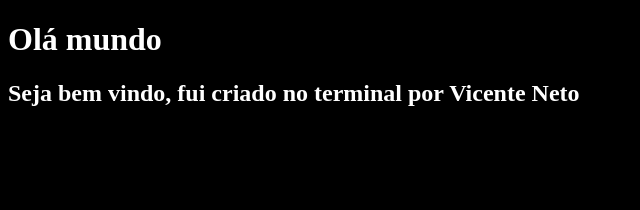
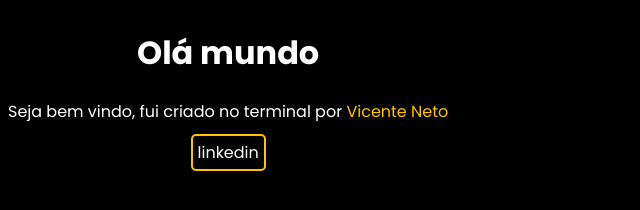
Before and after one commit to VicenteNeto21/curso_git, a plain HTML site: page index.html in a window 1280 px wide. Shown: the whole page, without its empty margins (0-640 px from the left). Drawn offline with Linux system fonts and the light colour scheme.

Commit message:
adicionado a fonte poppins e aprendedo a trabalhar com o vim

```diff
--- a/index.html
+++ b/index.html
@@ -2,12 +2,37 @@
 <html lang="pt-BR">
 
 <head>
-	<title>Curso de Git - Testando Comandos</title>
-	<meta charset="utf-8" />
+	<title>Curso de Git - Conhecendo os principais comandos</title>
+	<meta charset="utf-8"/>
+	<!--Adicionado a fonte do google-->
+		<link rel="preconnect" href="https://fonts.googleapis.com">
+		<link rel="preconnect" href="https://fonts.gstatic.com" crossorigin>
+		<link href="https://fonts.googleapis.com/css2?family=Poppins:ital,wght@0,100;0,200;0,300;0,400;0,500;0,600;0,700;0,800;0,900;1,100;1,200;1,300;1,400;1,500;1,600;1,700;1,800;1,900&display=swap" rel="stylesheet">
+	<!--Fim de adicionar fonte-->
 	<style>
 		body{
-		background: black;
-		color: white;
+			font-family: "Poppins", sans-serif;
+			background: black;
+			color: white;
+			height: 100vh;
+			display: flex;
+			text-align: center;
+		}
+		a{
+			border: 2px solid #FFC300;
+			border-radius: 5px;
+			padding: 5px;
+			color: white;
+			text-decoration: none;
+		}
+
+		a:hover{
+			color: #DAF7A6;
+		}
+
+		span{
+			color: #FFC300;
+			font: bold;
 		}
 		<!--adicionado diretamente pelo github>
 		.teste{
@@ -20,14 +45,10 @@
 	<div class="container-fluid">
 		<div class="row">
 			<h1>Olá mundo</h1>
-			<h2>Seja bem vindo, fui criado no terminal por <b>Vicente Neto</b></h2>
+			<p>Seja bem vindo, fui criado no terminal por <span>Vicente Neto<span></p>
+			<a href="https://www.linkedin.com/in/vicente-neto">linkedin</a>
 		</div>
 	</div>
 
-	<body>
-
-
-
-
-
+	</body>
 </html>
```
